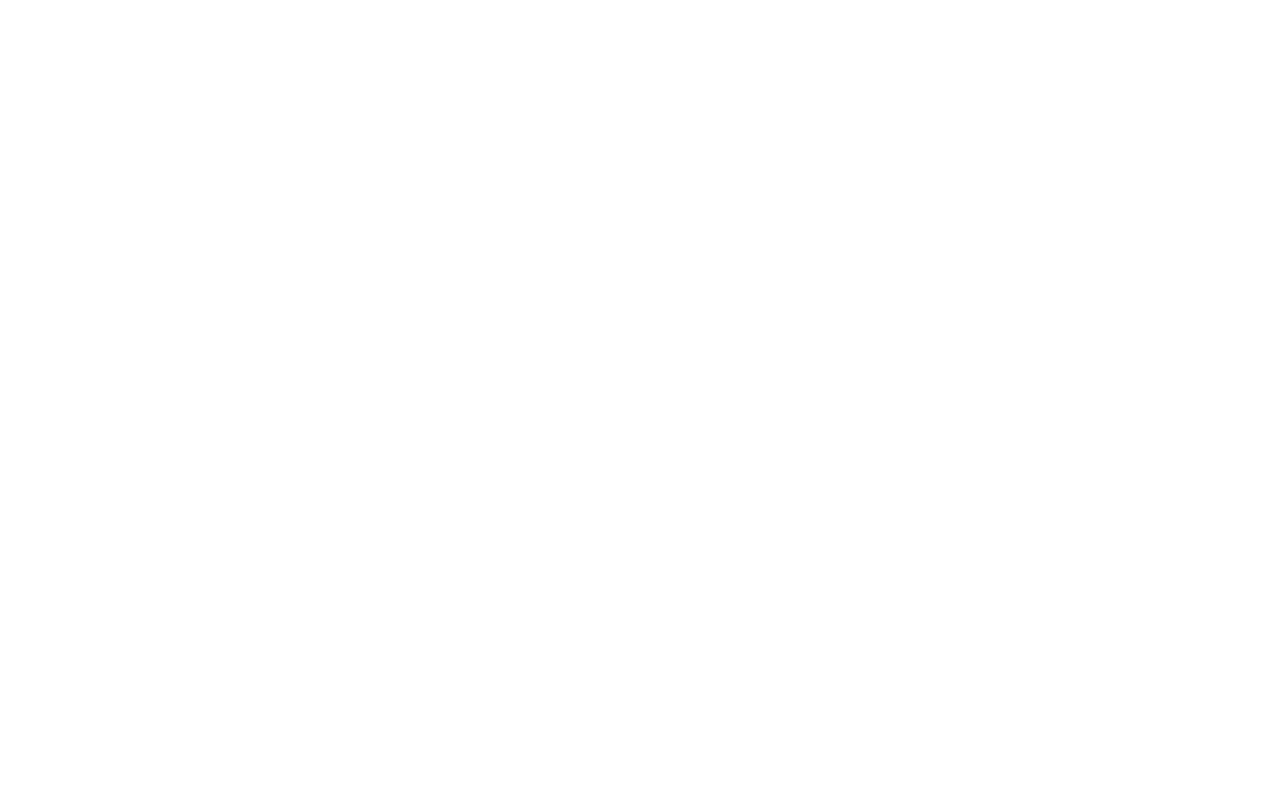
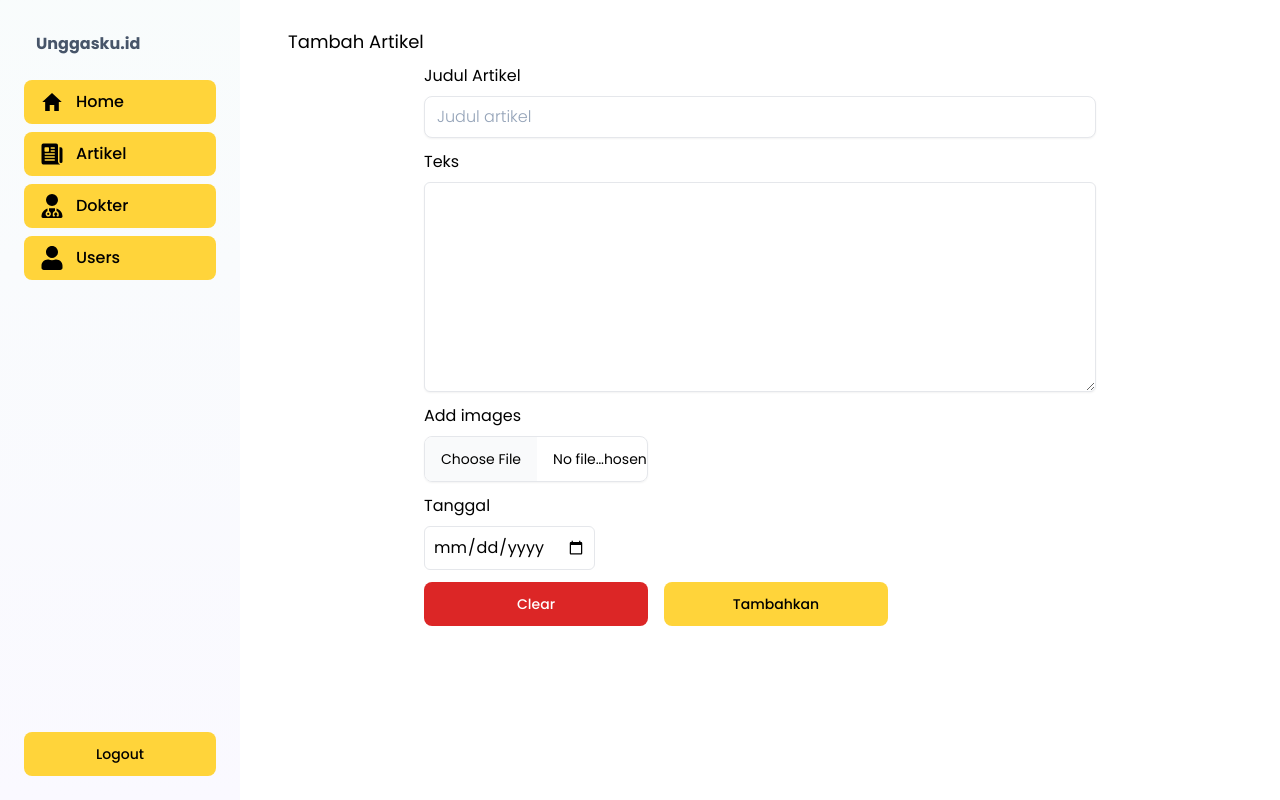
Before and after one commit to Ariemaharrucha/unggasku-fe, a React (Vite) app: page /dashboard/artikel/create in a window 1280 px wide. Before the commit this address had no page. Built offline with nearby package versions, Linux system fonts and the light colour scheme.

Commit message:
add form tambah artikel

```diff
--- a/src/app/routes.jsx
+++ b/src/app/routes.jsx
@@ -5,6 +5,7 @@ import { ArtikelPage } from "../pages/clients/ArtikelPage.jsx";
 import { Dashboard } from "../pages/dashboard/index.dashboard.jsx";
 import { ArtikelDetails } from "../pages/clients/ArtikelDetails.jsx";
 import { Artikel } from "../pages/dashboard/Artikel.jsx";
+import { FormAddArtikel } from "../pages/dashboard/FormAddArtikel.jsx";
 
 export const AppRouter = () => {
   return (
@@ -16,6 +17,7 @@ export const AppRouter = () => {
       <Route path="/artikel/detailsArtikel" element={<ArtikelDetails/>}></Route>
       <Route path="/dashboard" element={<Dashboard/>}></Route>
       <Route path="/dashboard/artikel" element={<Artikel/>}></Route>
+      <Route path="/dashboard/artikel/create" element={<FormAddArtikel/>}></Route>
     </Routes>
   </BrowserRouter>
   )
--- a/src/pages/dashboard/FormAddArtikel.jsx
+++ b/src/pages/dashboard/FormAddArtikel.jsx
@@ -1,12 +1,77 @@
-import React from 'react'
-import { DashboardLayout } from '../../layouts/DashboardLayout.jsx'
+import { DashboardLayout } from "../../layouts/DashboardLayout.jsx";
+import Input from "../../components/ui/Input.jsx";
+import { useState } from "react";
+import Button from "../../components/ui/Button.jsx";
 
 export const FormAddArtikel = () => {
+  const [imagesPrevieew, setImagesPrevieew] = useState(null);
+
   return (
     <DashboardLayout>
-        <section className='max-w-2xl'>
-
+      <main>
+        <section className="sticky top-0 z-[2] flex items-center justify-between bg-white py-1">
+          <h3 className="text-lg text-black">Tambah Artikel</h3>
         </section>
+        <section className="max-w-2xl m-auto mt-1">
+          <form action="" className="space-y-3">
+            <div>
+              <label htmlFor="judul" className="">
+                Judul Artikel
+              </label>
+              <Input
+                placeholder="Judul artikel"
+                className={"mt-2 font-normal"}
+              ></Input>
+            </div>
+            <div>
+              <label htmlFor="teks" className="">
+                Teks
+              </label>
+              <textarea
+                name="teks"
+                id=""
+                className="block mt-2 w-full border p-2 rounded-md ocus:outline-none focus:ring-2 focus:ring-primary-100 focus:border-primary-500 shadow-sm"
+                rows={8}
+              ></textarea>
+            </div>
+            <div className="w-1/3">
+              <label htmlFor="file-input" className="">
+                Add images
+              </label>
+              <input
+                type="file"
+                name="file-input"
+                id="file-input"
+                className="block w-full mt-2 border border-gray-200 shadow-sm rounded-lg text-sm focus:z-10 focus:border-blue-500 focus:ring-blue-500 disabled:opacity-50 cursor-pointer
+              file:bg-gray-50 file:border-0
+                file:me-4
+                file:py-3 file:px-4"
+                onChange={() => {}}
+              />
+            </div>
+            <div>
+              <label htmlFor="tanggal">Tanggal</label>
+              <input type="date" className="block mt-2 border p-2 rounded-md" />
+            </div>
+            <div className="flex gap-4">
+              <Button
+                variant="secondary"
+                className={
+                  "w-1/3 bg-red-600 text-white flex items-center justify-center"
+                }
+              >
+                Clear
+              </Button>
+              <Button
+                variant="secondary"
+                className={"w-1/3 flex items-center justify-center"}
+              >
+                Tambahkan
+              </Button>
+            </div>
+          </form>
+        </section>
+      </main>
     </DashboardLayout>
-  )
-}
+  );
+};
```
